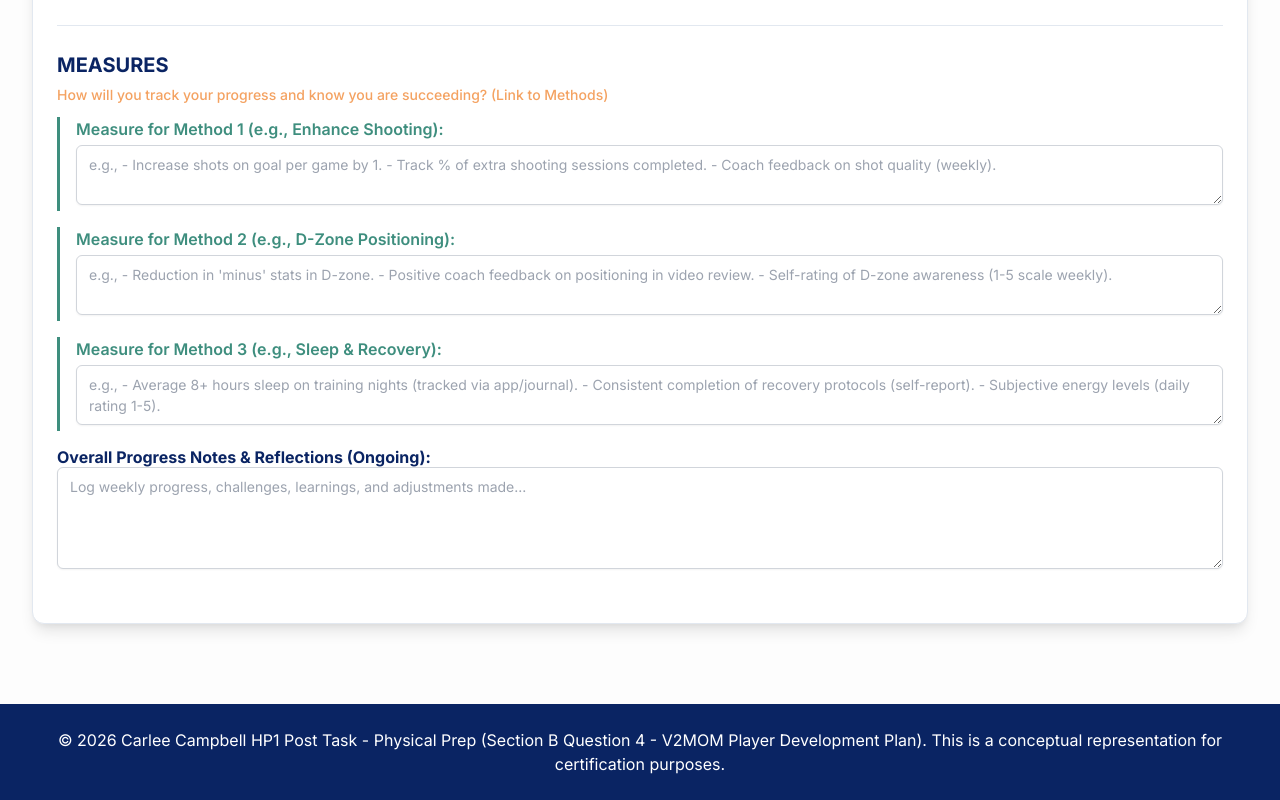
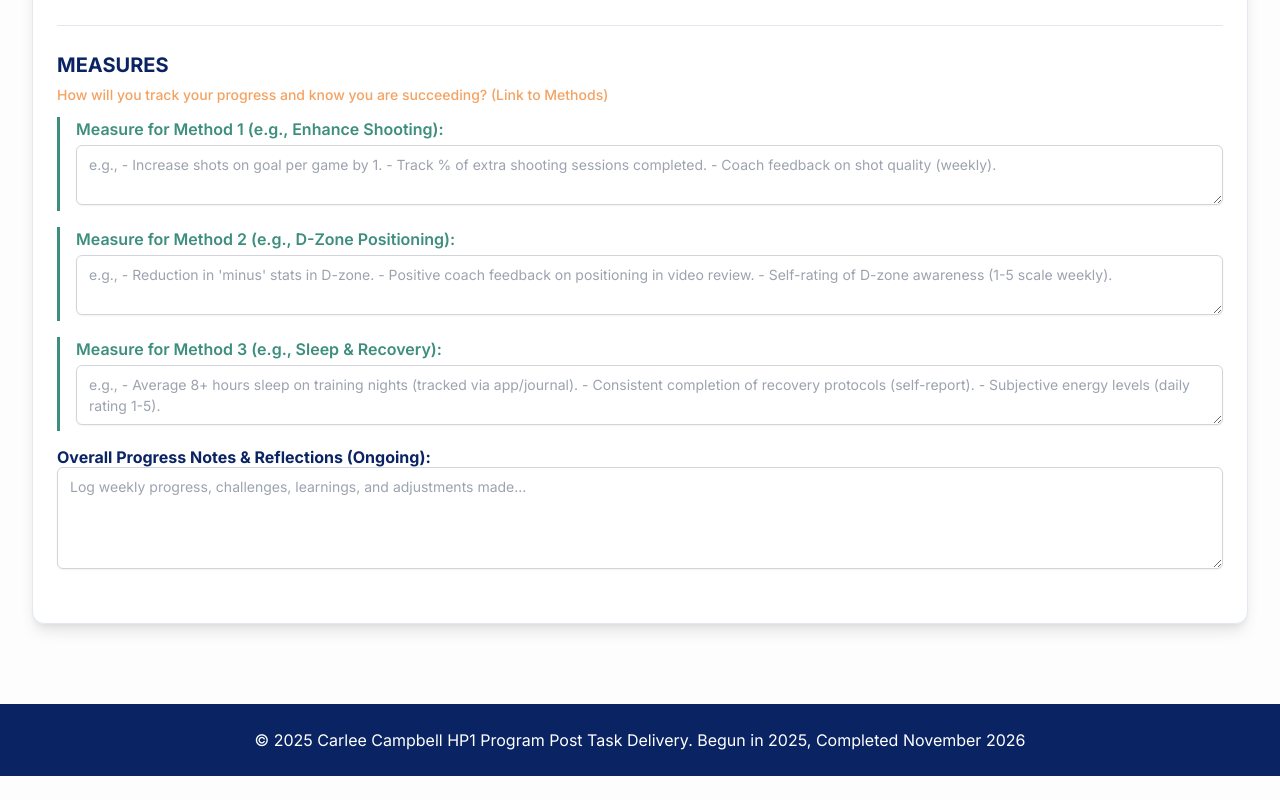
Before and after one commit to ccampbell1988/PDP-Habit-Tracker-V2MOM, a plain HTML site: page index.html in a window 1280 px wide. Shown: the part 1536-2336 px from the top of the page. After the commit the page ends 2312 px from the top, so only its background shows below. Drawn offline with nearby package versions, Linux system fonts and the light colour scheme.

Commit message:
Update footer
Co-Authored-By: Claude Opus 5.5 <noreply@anthropic.com>

```diff
--- a/index.html
+++ b/index.html
@@ -157,8 +157,8 @@
     </main>
 
     <footer class="footer p-6 text-center mt-12">
-        <p>&copy; <span id="currentYearPDP"></span> Carlee Campbell HP1 Post Task - Physical Prep (Section B Question 4 -  V2MOM Player Development Plan). This is a conceptual representation for certification purposes.</p>
+        <p>&copy; 2025 Carlee Campbell HP1 Program Post Task Delivery. Begun in 2025, Completed November 2026</p>
     </footer>
-    <script>document.getElementById('currentYearPDP').textContent = new Date().getFullYear();</script>
+
 </body>
 </html>
```
